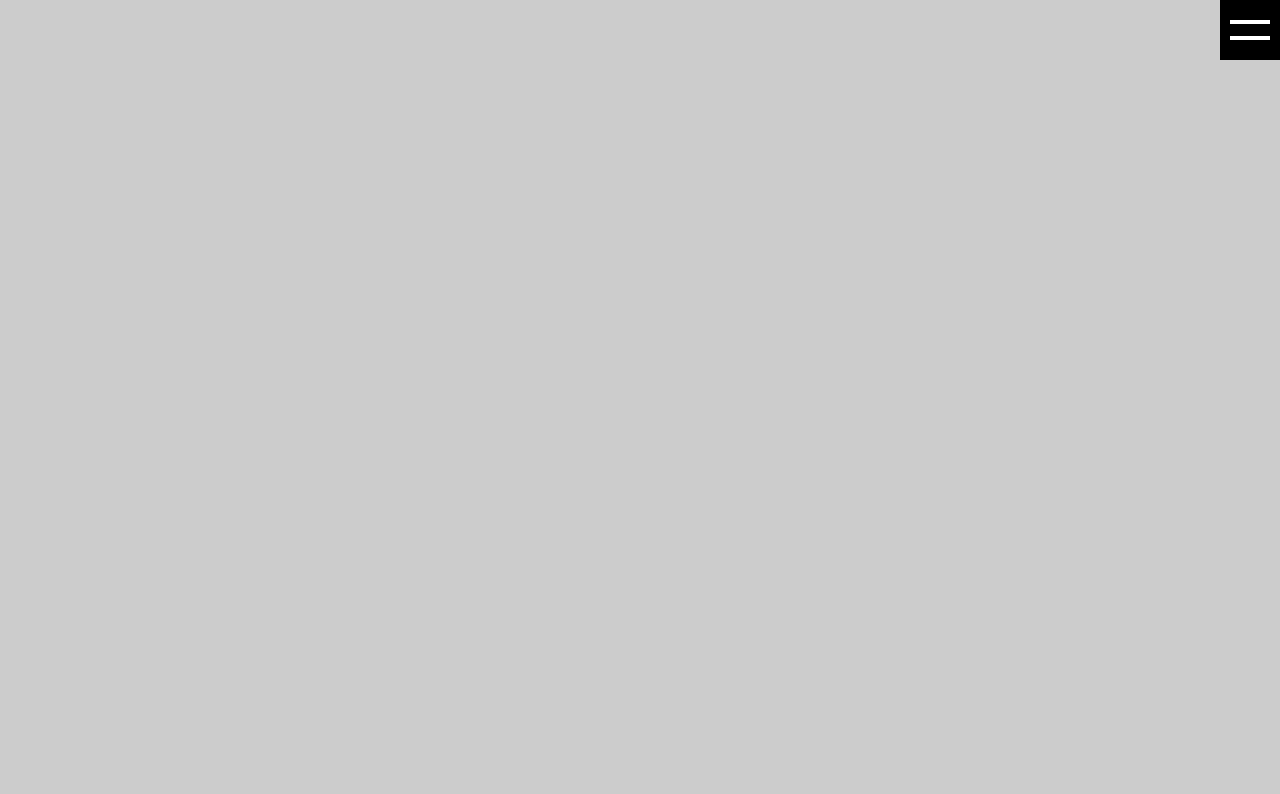
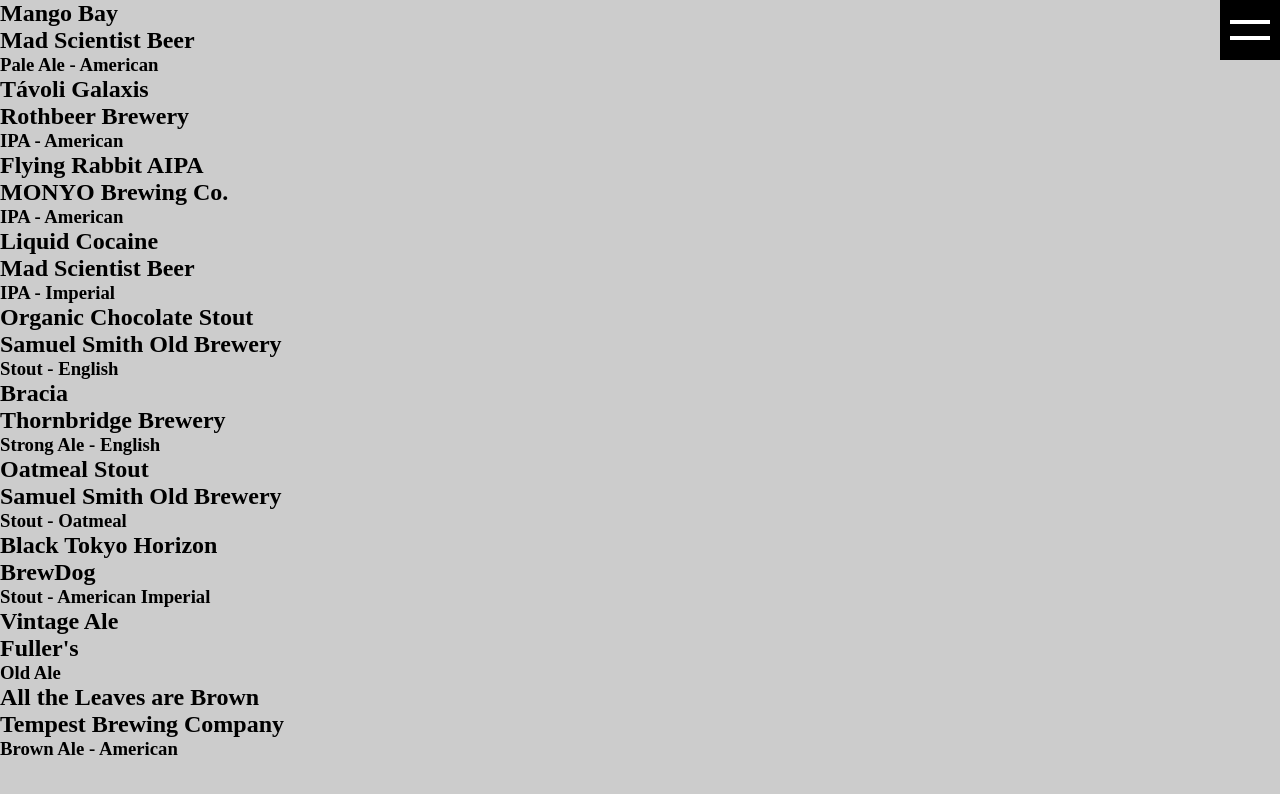
Before and after one commit to RekaVadasz/w7-practice, a plain HTML site: page frontend/index.html in a window 1280 px wide. Drawn offline with Linux system fonts and the light colour scheme.

Commit message:
work on class 0511

```diff
--- /dev/null
+++ b/frontend/data.js
@@ -0,0 +1,57 @@
+const beers = {
+	id: "beers",
+	logo: "Best Beers",
+	button: "details",
+	cards: [
+		{
+			title: "Mango Bay",
+			sub: "Mad Scientist Beer",
+			text: "Pale Ale - American"
+		},
+		{
+			title: "Távoli Galaxis",
+			sub: "Rothbeer Brewery",
+			text: "IPA - American"
+		},
+		{
+			title: "Flying Rabbit AIPA",
+			sub: "MONYO Brewing Co.",
+			text: "IPA - American"
+		},
+		{
+			title: "Liquid Cocaine",
+			sub: "Mad Scientist Beer",
+			text: "IPA - Imperial"
+		},
+		{
+			title: "Organic Chocolate Stout",
+			sub: "Samuel Smith Old Brewery",
+			text: "Stout - English"
+		},
+		{
+			title: "Bracia",
+			sub: "Thornbridge Brewery",
+			text: "Strong Ale - English"
+		},
+		{
+			title: "Oatmeal Stout",
+			sub: "Samuel Smith Old Brewery",
+			text: "Stout - Oatmeal"
+		},
+		{
+			title: "Black Tokyo Horizon",
+			sub: "BrewDog",
+			text: "Stout - American Imperial"
+		},
+		{
+			title: "Vintage Ale",
+			sub: "Fuller's",
+			text: "Old Ale"
+		},
+		{
+			title: "All the Leaves are Brown",
+			sub: "Tempest Brewing Company",
+			text: "Brown Ale - American"
+		},
+	]
+}
--- a/frontend/index.html
+++ b/frontend/index.html
@@ -7,6 +7,7 @@
 	<title>W7 practice</title>
 	<link rel="stylesheet" href="reset.css">
 	<link rel="stylesheet" href="style.css">
+	<script src="data.js"></script>
 	<script src="script.js"></script>
 </head>
 <body>
--- a/frontend/script.js
+++ b/frontend/script.js
@@ -5,24 +5,64 @@
     `
 }
 
+const beerSectionComponent = function (title, sub, text, id) {
+    return `
+        <section id="${id}">
+            <h1 class="beerName">${title}</h1>
+            <h2 class="beerCompany">${sub}</h2>
+            <h3 class="beerType">${text}</h3>
+        </section>
+    `
+}
+
+const beerAnchorComponent = function (title, id) {
+    return `
+        <a href="#${id}">${title}</a>
+    `
+}
+
+const beerNavComponent = function (inner) {
+    return`
+        <nav>${inner}</nav>
+    `
+}
+
+const menuButtonClickEvent = function (event) {
+    event.currentTarget.closest("#root").classList.toggle("menu-opened");
+    const navbar = document.querySelector("nav");
+    navbar.classList.toggle("nav-clicked");
+
+}
+
 const loadEvent = function (){
+/*  console.log(typeof beerSectionComponent)
+
+    (function () {
+        console.log("blaaaaah")
+    })();  IIFE - Immediately Invoked Function Expression*/
+
     const rootElement = document.getElementById("root");
-    console.log(rootElement.parentElement)
+    //console.log(rootElement.parentElement) adott elem parentjéhez férünk hozzá
 
-    rootElement.insertAdjacentHTML("beforeend", menuButtonComponent());
+    rootElement.insertAdjacentHTML("beforeend", menuButtonComponent()); //ez nem callback, azt akarjuk, h lefusson rögtön
 
     const menuButtonElement = document.getElementById("menu-btn");
 
-    menuButtonElement.addEventListener("click", function (event){
-        //event.currentTarget.classList.toggle("clicked");
-        /* console.log(rootElement)
-        console.log(event.currentTarget.parentElement)
-        console.log(event.currentTarget.closest("#root")) */
+    menuButtonElement.addEventListener("click", menuButtonClickEvent);
 
-        event.currentTarget.closest("#root").classList.toggle("menu-opened")
+    let beerSections = ""; //csinálunk egy sections minden sörtípusnak
+    for (const beer of beers.cards) {
+            beerSections += beerSectionComponent(beer.title, beer.sub, beer.text)
+        }
+    console.log(beerSections)
+    rootElement.insertAdjacentHTML("beforeend", beerSections)
 
-    })
+    let beerAnchors =""; //megcsináljuk a navbart a linkekkel (minden sör név egy link)
+    for (const beer of beers.cards) {
+        beerAnchors += beerAnchorComponent(beer.title)
+    }
+    rootElement.insertAdjacentHTML("beforeend", beerNavComponent(beerAnchors))
 
 }
 
-window.addEventListener("load", loadEvent)
+window.addEventListener("load", loadEvent)  //callback: csak akkor fut le, amikor az oldal betöltődik
--- a/frontend/style.scss
+++ b/frontend/style.scss
@@ -37,6 +37,7 @@
 
         #menu-btn {
             background-color: gray;
+            z-index: 100;
             &::before {
                 top: 28px;
                 transform: rotate(45deg);
@@ -49,3 +50,30 @@
         }
     }
 }
+
+section {
+    width: 100%;
+    height: 100%;
+}
+
+nav {
+    /*klikkelésre jöjjön elő, amúgy right -300px legyen a pozíció (clicked classnév, animálódjon */
+    position: fixed;
+    top: 0;
+    right: -300px;
+    width: 300px;
+    height: 100vh;
+    padding: 40px;
+    background-color: black;
+    color: white;
+    transition: right 0.5s;
+
+    &.nav-clicked {
+        right: 0;
+    }
+
+    a {
+        display: block;
+        margin-bottom: 20px;
+    }
+}
```
Also changed, not shown: frontend/style.css, 1 other file.
